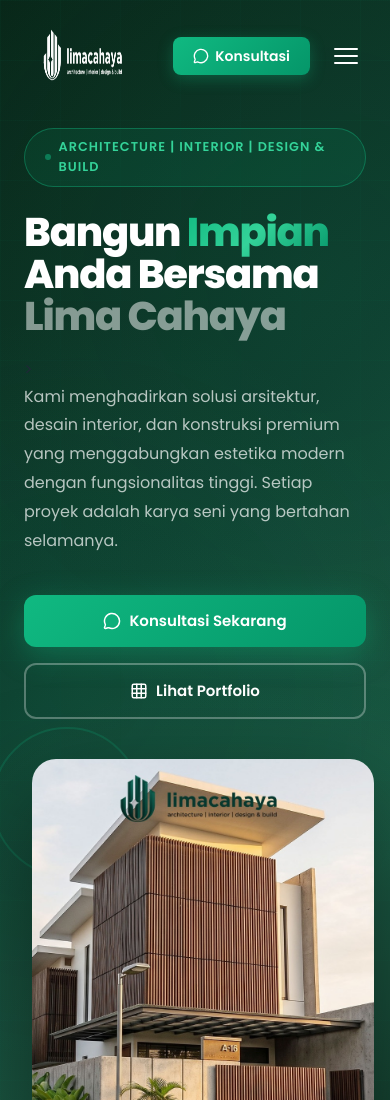
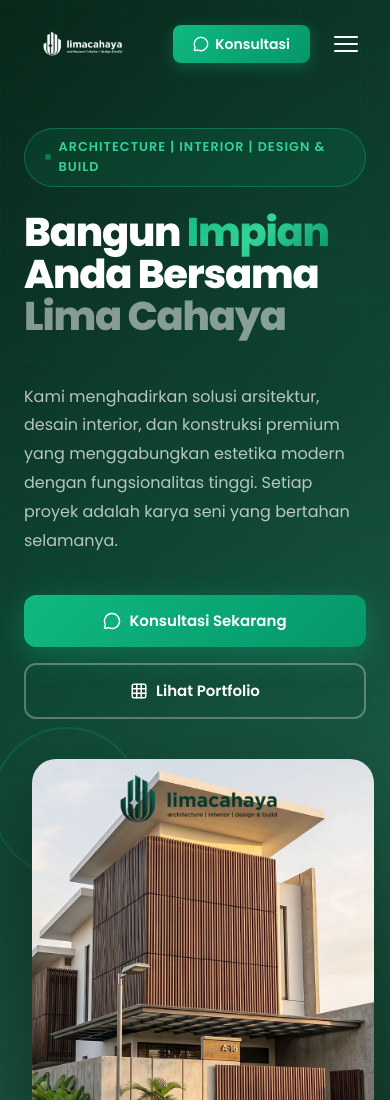
Before and after one commit to zakyfahreza/limacahaya-web, a website built with Vite: page index.html in a window 390 px wide. Shown: the top 1100 px of the page. Built offline with nearby package versions, Linux system fonts and the light colour scheme.

Commit message:
Fix squished logo on mobile by using responsive Tailwind classes

```diff
--- a/index.html
+++ b/index.html
@@ -69,7 +69,7 @@
         <!-- Logo -->
         <a href="#hero" class="nav-logo" aria-label="Lima Cahaya - Beranda"
           style="display:flex; align-items:center; gap:0.5rem;">
-          <img src="./logo-limacahaya-v2.png" alt="Logo Lima Cahaya" style="height:72px; width:auto;" />
+          <img src="./logo-limacahaya-v2.png" alt="Logo Lima Cahaya" class="h-12 md:h-[72px] w-auto object-contain" />
         </a>
 
         <!-- Desktop Menu -->
```
